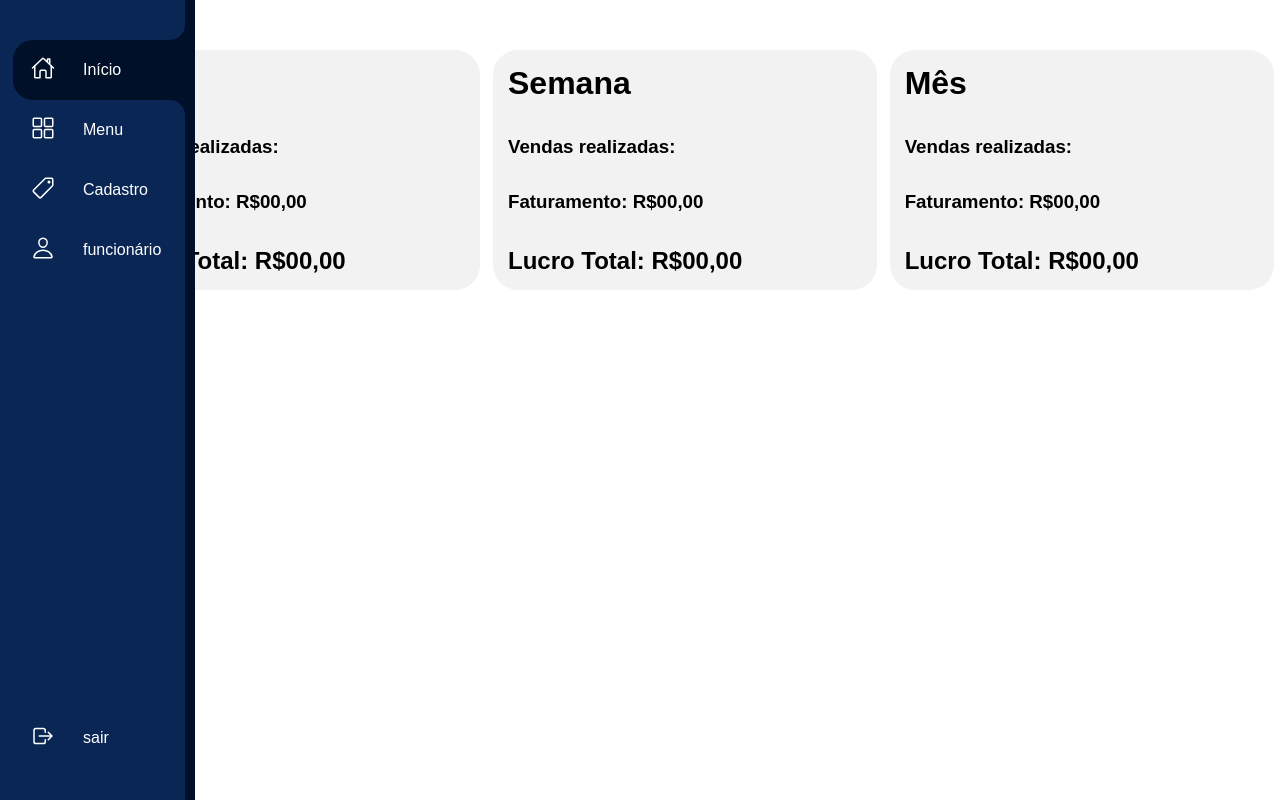
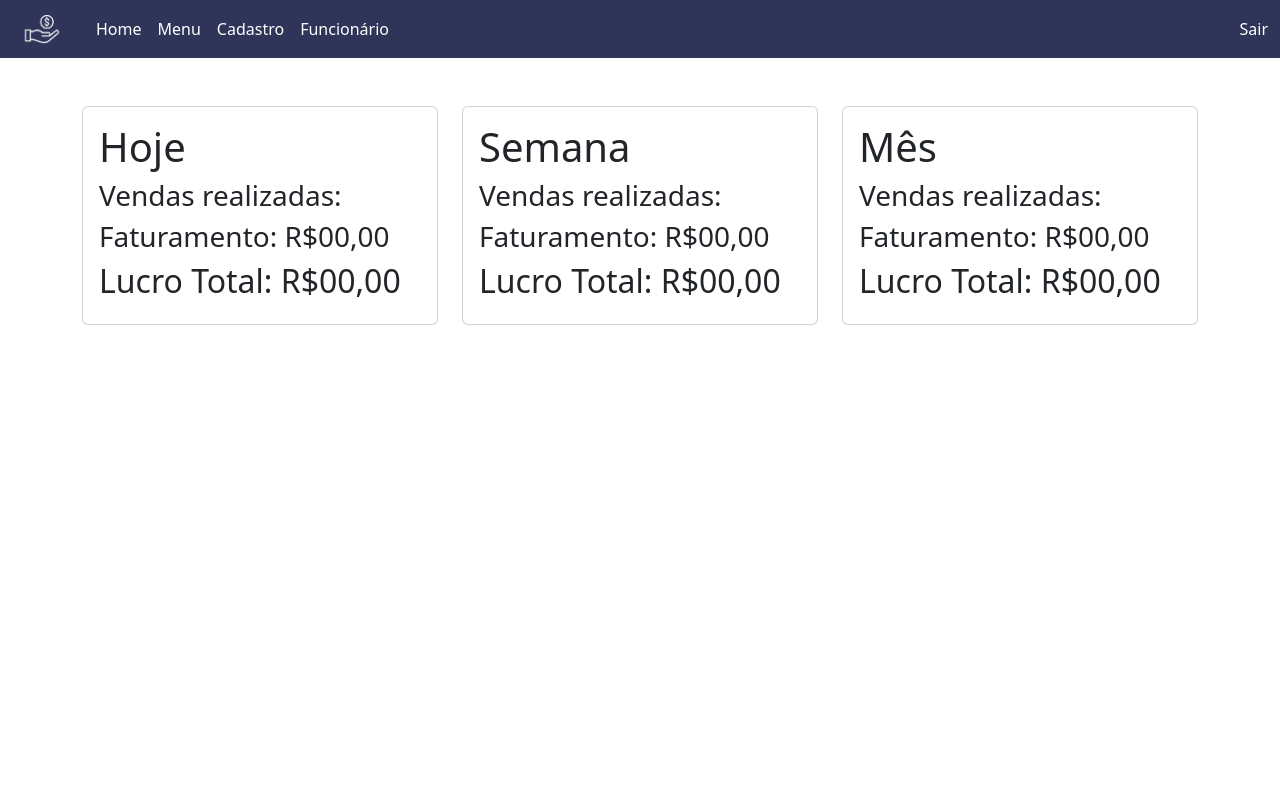
Before and after one commit to Marcelzin/TCC, a PHP site: page /PAGES/home.html in a window 1280 px wide. Run offline with PHP 8.4, Linux system fonts and the light colour scheme.

Commit message:
home
Signed-off-by: Marcelzin <contatomarcelpereira@gmail.com>

```diff
--- a/PAGES/home.html
+++ b/PAGES/home.html
@@ -5,73 +5,84 @@
     <meta charset="UTF-8">
     <meta http-equiv="X-UA-Compatible" content="IE=edge">
     <meta name="viewport" content="width=device-width, initial-scale=1.0">
-    <title>tela home</title>
-    <link rel="stylesheet" href="/TCC/CSS/home.css">
-    <link rel="stylesheet" href="/TCC/CSS/menu.css">
+    <link href="https://cdn.jsdelivr.net/npm/bootstrap@5.3.1/dist/css/bootstrap.min.css" rel="stylesheet"
+        integrity="sha384-4bw+/aepP/YC94hEpVNVgiZdgIC5+VKNBQNGCHeKRQN+PtmoHDEXuppvnDJzQIu9" crossorigin="anonymous">
+    <script src="https://cdn.jsdelivr.net/npm/bootstrap@5.3.1/dist/js/bootstrap.bundle.min.js"
+    integrity="sha384-HwwvtgBNo3bZJJLYd8oVXjrBZt8cqVSpeBNS5n7C8IVInixGAoxmnlMuBnhbgrkm"
+    crossorigin="anonymous"></script>    <title>tela home</title>
 </head>
 
 <body>
-    <div class="navigation">
-        <ul>
-            <li class="list active">
-                <a href="/TCC/PAGES/home.html">
-                    <span class="icon"><ion-icon name="home-outline"></ion-icon></span>
-                    <span class="title">Início</span>
-                </a>
-            </li>
-            <li class="list">
-                <a href="/TCC/PAGES/vendas.php">
-                    <span class="icon"><ion-icon name="grid-outline"></ion-icon></span>
-                    <span class="title">Menu</span>
-                </a>
-            </li>
-            <li class="list">
-                <a href="/TCC/PAGES/cadastro_prod.php">
-                    <span class="icon"><ion-icon name="pricetag-outline"></ion-icon></span>
-                    <span class="title">Cadastro</span>
-                </a>
-            </li>
-            <li class="list">
-                <a href="/TCC/PAGES/funcionarios.php">
-                    <span class="icon"><ion-icon name="person-outline"></ion-icon></span>
-                    <span class="title">funcionário</span>
-                </a>
-            </li>
-            <div class="out">
-                <li class="list-out">
-                    <a href="/TCC/index.html">
-                        <span class="icon"><ion-icon name="log-out-outline"></ion-icon></span>
-                        <span class="title">sair</span>
-                    </a>
-                </li>
+    <nav class="navbar navbar-expand-lg navbar-light" style="background-color: #2e3559 !important;">
+        <div class="container-fluid">
+            <a class="navbar-brand" href="/TCC/PAGES/home.html">
+                <img src="/TCC/STATIC/PDV-HERMES.png" alt="Logo" width="60" height="auto">
+            </a>
+            <button class="navbar-toggler" type="button" data-bs-toggle="collapse" data-bs-target="#navbarNav"
+                aria-controls="navbarNav" aria-expanded="false" aria-label="Toggle navigation">
+                <span class="navbar-toggler-icon"></span>
+            </button>
+            <div class="collapse navbar-collapse" id="navbarNav">
+                <ul class="navbar-nav">
+                    <li class="nav-item">
+                        <a class="nav-link" style="color: #fff !important;" href="/TCC/PAGES/home.html">Home</a>
+                    </li>
+                    <li class="nav-item">
+                        <a class="nav-link" style="color: #fff !important;" href="/TCC/PAGES/vendas.php">Menu</a>
+                    </li>
+                    <li class="nav-item">
+                        <a class="nav-link" style="color: #fff !important;"
+                            href="/TCC/PAGES/cadastro_prod.php">Cadastro</a>
+                    </li>
+                    <li class="nav-item active">
+                        <a class="nav-link" style="color: #fff !important;"
+                            href="/TCC/PAGES/funcionarios.php">Funcionário</a>
+                    </li>
+                </ul>
             </div>
-        </ul>
-    </div>
+            <div>
+                <a class="nav-link" style="color: #fff !important;" href="/TCC/index.html">Sair</a>
+            </div>
+        </div>
+    </nav>
 
-    <div class="cards-container" style="margin-left: 90px; margin-top: 50px; display: flex; flex-direction: row; justify-content: space-around; width: 100vw; height: 20px;" >
-
-        <div id="earnings-today" style="display: flex; flex-direction: column; justify-content: space-between; width: 30vw; height:30vh;  background-color: #f2f2f2; border-style: solid; border-radius: 25px;border: hidden; padding: 15px;">
-            <h1>Hoje</h1>
+<div class="container mt-5">
+    <div class="row justify-content-around">
+      <div class="col-md-4 mb-4">
+        <div class="card">
+          <div class="card-body">
+            <h1 class="card-title">Hoje</h1>
             <h3>Vendas realizadas:</h3>
             <h3>Faturamento: R$00,00</h3>
             <h2>Lucro Total: R$00,00</h2>
+          </div>
         </div>
+      </div>
 
-        <div id="earnig-per-week" style="display: flex; flex-direction: column; justify-content: space-between; width: 30vw; height: 30vh; background-color: #f2f2f2; border-style: solid; border-radius: 25px; border: hidden; padding: 15px;">
-            <h1>Semana</h1>
+      <div class="col-md-4 mb-4">
+        <div class="card">
+          <div class="card-body">
+            <h1 class="card-title">Semana</h1>
             <h3>Vendas realizadas:</h3>
             <h3>Faturamento: R$00,00</h3>
             <h2>Lucro Total: R$00,00</h2>
+          </div>
         </div>
+      </div>
 
-
-        <div id="earnings-per-month" style="display: flex; flex-direction: column;  justify-content: space-between; width: 30vw; height: 30vh;  background-color: #f2f2f2; border-style: solid; border-radius: 25px; border: hidden; padding: 15px;">
-            <h1>Mês</h1>
+      <div class="col-md-4 mb-4">
+        <div class="card">
+          <div class="card-body">
+            <h1 class="card-title">Mês</h1>
             <h3>Vendas realizadas:</h3>
             <h3>Faturamento: R$00,00</h3>
             <h2>Lucro Total: R$00,00</h2>
+          </div>
         </div>
+      </div>
     </div>
+  </div>
+
 
 
     <script>
```
Also changed, not shown: PAGES/cadastro_prod.php (+18 -16 lines), PAGES/funcionarios.php (+8 -7 lines).
